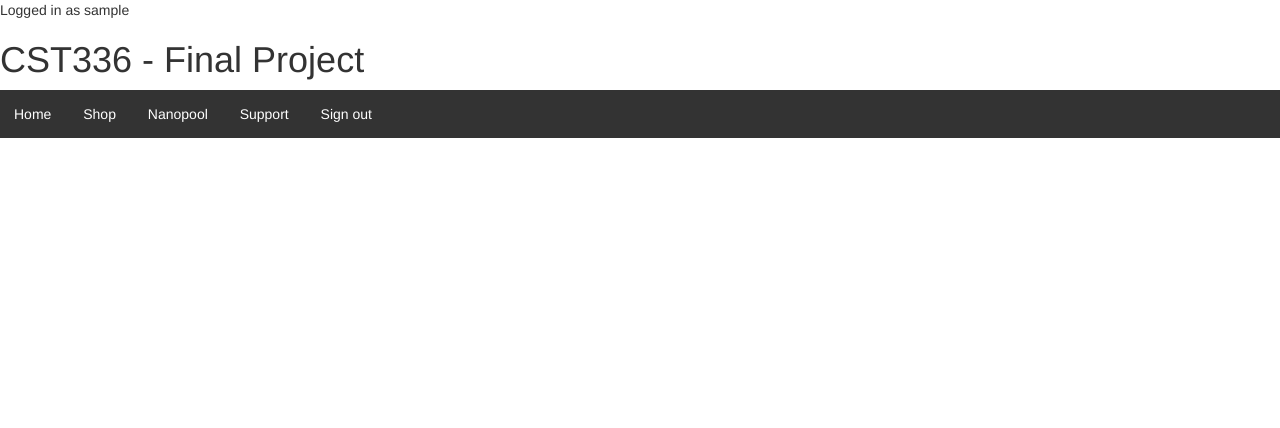
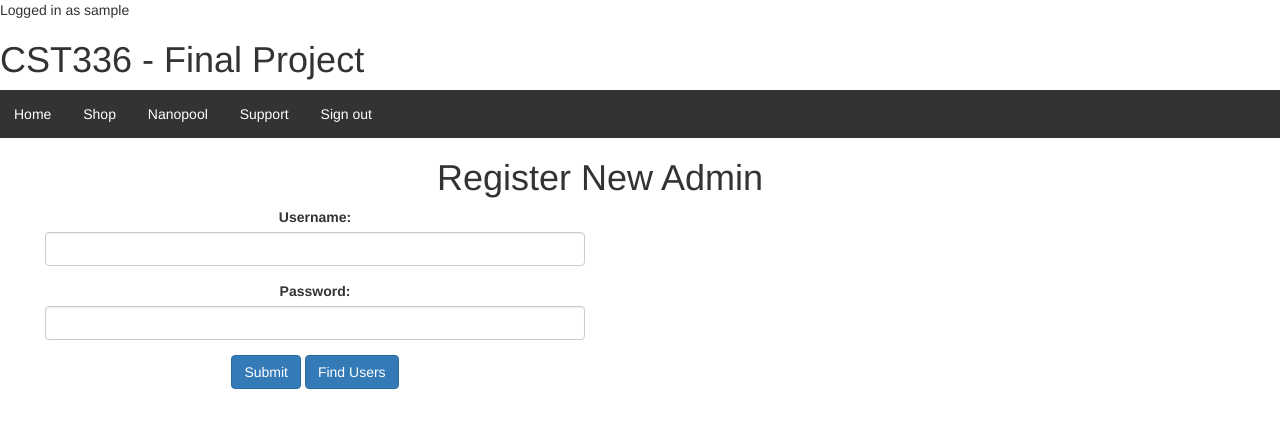
Before and after one commit to mtorgalsboeen/cst336-mtorgalsboeen, a PHP site: page /projects/final/index.php in a window 1280 px wide. Shown: the top 428 px of the page. Run offline with PHP 8.4, Linux system fonts and the light colour scheme; the visitor is signed in with stand-in values (Sample User, id 1).

Commit message:
Adding delete button for each user

```diff
--- a/workspace/projects/final/css/stylesheet.css
+++ b/workspace/projects/final/css/stylesheet.css
@@ -24,3 +24,11 @@ div.scrollmenu a:hover {
      font-size:1.5em;
      line-height: .7em;
     }
+
+#data {
+    float: left;
+    clear: right;
+}
+#workers {
+    /*float: right;*/
+}
--- a/workspace/projects/final/index.php
+++ b/workspace/projects/final/index.php
@@ -1,12 +1,66 @@
 <?php
+include 'connect.php';
 session_start();
+$connect = getDBConnection();
     //displays Quiz if session is active
     if(isset($_SESSION['username'])){
         echo "Logged in as" . " " . $_SESSION['username'];
     } else{
         header("Location: login.php");
     }
+    if(isset($_POST["submit"])){
+        $fnavn = $_POST["fnavn"];
+        $enavn = sha1($_POST["pass"]);
+        echo "<br>";
+        try {
+        $query = "INSERT INTO users(userId, username, password) ";
+        $query .= "VALUES (NULL, '$fnavn','$enavn')";
+        $connect->exec($query);
+        echo "User is added!";
+        }
+        catch(PDOException $e)
+            {
+            echo $query . "<br>" . $e->getMessage();
+            }
+
+        $connect = null;
+
+            }
+    function findUsers(){
+    $connect = getDBConnection();
+    if(isset($_POST['find'])){
+        $sql = "SELECT * FROM users";
+        $result = $connect->query($sql);
+        //$records = executeWithParameter($sql,$namedParameters);
+            foreach ($result as $row) {
+             $name = $row['username'];
+             $password = $row['password'];
+             $userid = $row['userId'];
+                echo "<br>" . "<br>" . "<br>" . "<br>";
+                echo "<br>" . "<br>" . "<br>" . "<br>";
+                echo "<br>" . "<br>" . "<br>" . "<br>";
+                echo "<br>" . "<br>" . "<br>" . "<br>";
+                echo "Username: " . $name . "<br>" . "Password: " . $password . "<br>" . "UserID: " . $userid . "<br>" .
+                    "<button class='btn btn-danger' name='deleteUser'>Delete User</button>" . "<button class='btn btn-primary' id='editUser'>Edit User</button>";
+            }
+    }
+    if(isset($_POST['deleteUser'])){
+        echo $userid;
+       /* try{
+        $sqlQuery = "DELETE FROM `users` WHERE `users`.`userId` = $userid";
+        $connect->exec($sqlQuery);
+        echo "User is deleted!";
+        }
+        catch(PDOException $f)
+            {
+            echo $sqlQuery . "<br>" . $f->getMessage();
+            }
+
+        $connect = null;  */
+    }
+    }
 // http://www.torgalsboen.no/bilder/motherboard.jpg
+// https://www.google.com/search?rlz=1C1CHBF_enUS796US796&ei=wY3zWsWoJdDcjwOx_47YBA&q=generate+sql+delete+button+with+each+echo+php+&oq=generate+sql+delete+button+with+each+echo+php+&gs_l=psy-ab.3...4188.12940.0.13116.20.20.0.0.0.0.78.1251.20.20.0....0...1c.1.64.psy-ab..0.9.566...33i160k1j33i21k1.0.sFCBQexeTw0
 ?>
 <!DOCTYPE html>
 <html>
@@ -26,5 +80,27 @@ session_start();
           <a href="support.php">Support</a>
           <a href="logout.php">Sign out</a>
         </div>
+        <div class="col-xs-1" align="center">
+        <div class="container">
+            <h1>Register New Admin</h1>
+            <div class="col-sm-6">
+                <form action="" method="post">
+                    <div class="form-group">
+                        <label for="fnavn">Username: </label>
+                        <input type="text" class="form-control" name="fnavn"/>
+                    </div>
+                    <div class="form-group">
+                        <label for="pass">Password: </label>
+                        <input type="text" class="form-control" name="pass"/>
+                    </div>
+                        <input type="submit" class="btn btn-primary" name="submit" value="Submit"/>
+                        <input type="submit" class="btn btn-primary" name="find" value="Find Users"/>
+                </form>
+            </div>
+        </div>
+        </div>
+        <div>
+            <?php findUsers() ?>
+        </div>
     </body>
 </html>
--- a/workspace/projects/final/login.php
+++ b/workspace/projects/final/login.php
@@ -9,8 +9,7 @@
         <div class="col-xs-1" align="center">
             <img src="img/7842_m3.png" heigh="250" width="250"></img>
             <div class="container">
-            <h1>Login</h1>
-            <p>You can log in using usernames <strong>mathias</strong> or <strong>mtorgalsboeen</strong>. The password is <strong>admin</strong>.</p>
+            <p>You can log in using username <strong>mathias</strong>. The password is <strong>admin</strong>.</p>
 
         <!--Form to enter credentials-->
         <div class="col-sm-6">
```
Also changed, not shown: workspace/projects/final/nanopool.php (+55 -10 lines), workspace/projects/final/shop.php (+3 -9 lines), 1 other file.
